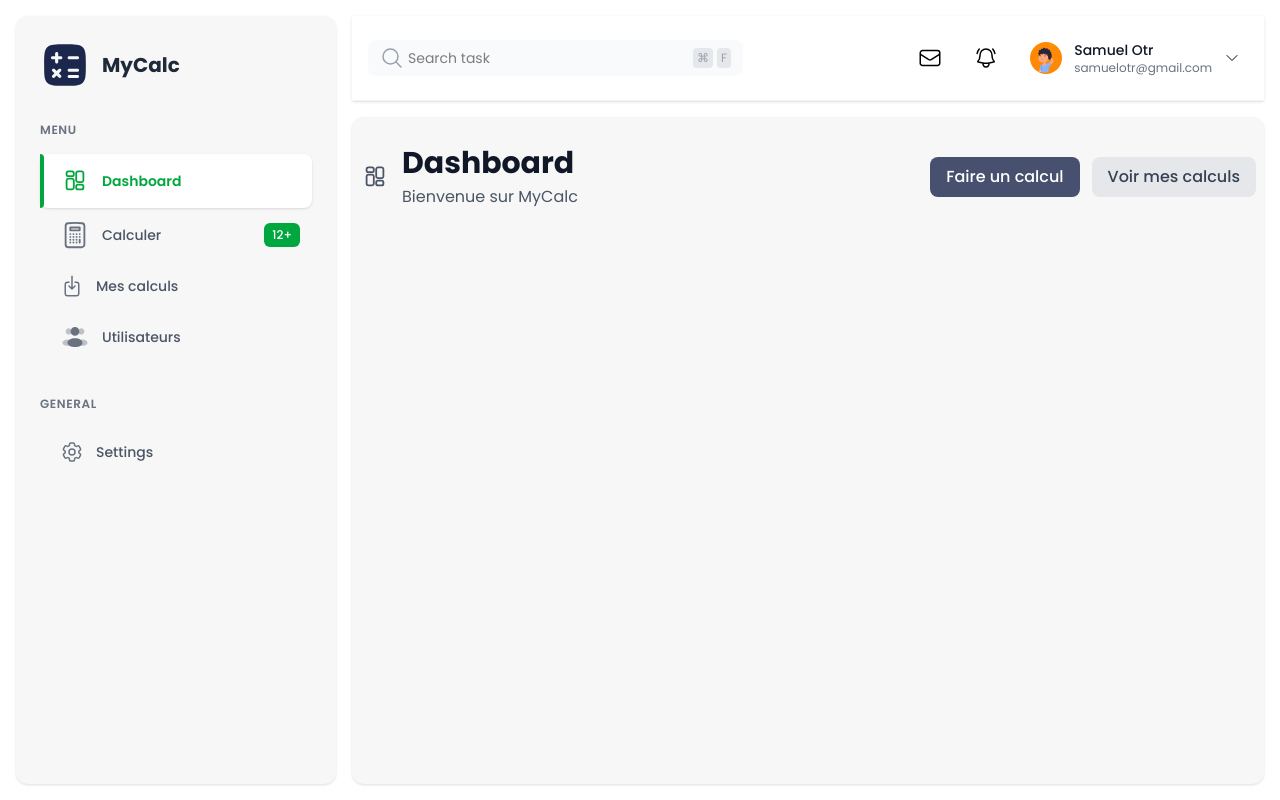
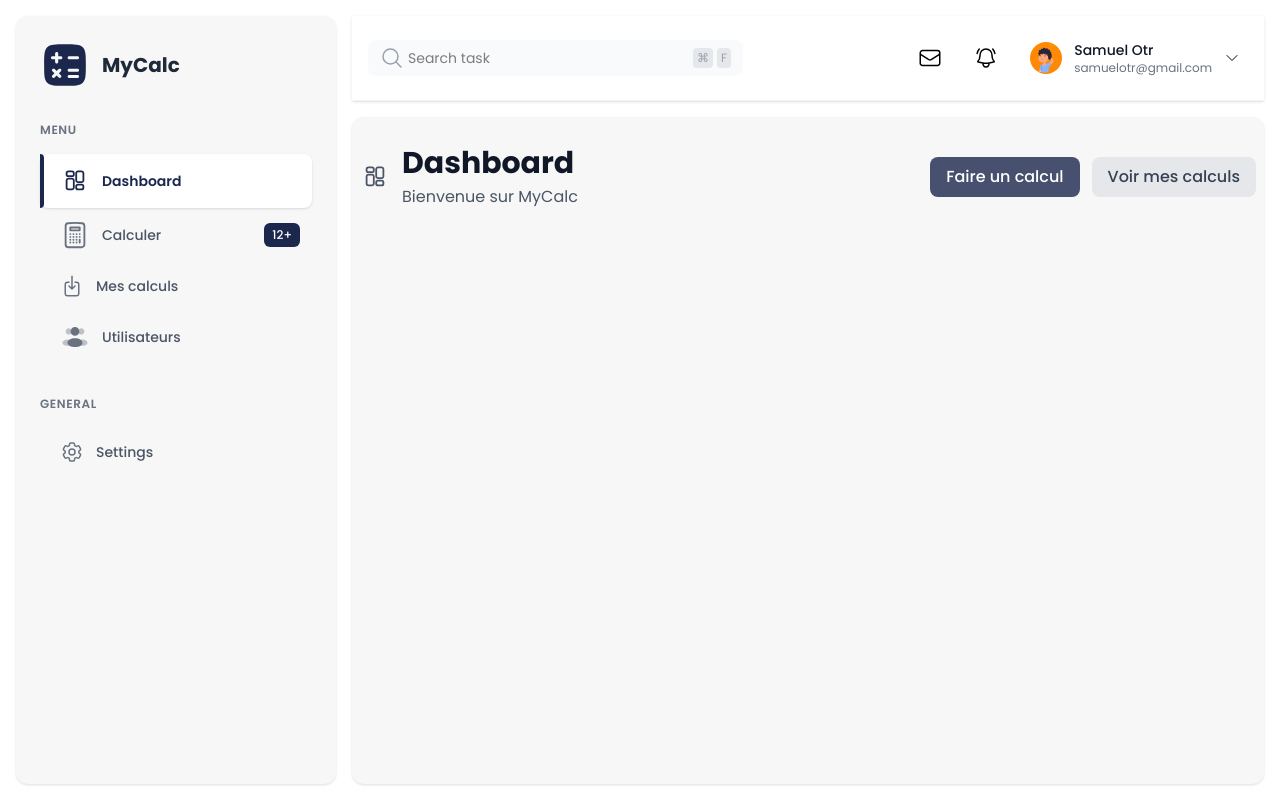
Before and after one commit to Samuelouattara/mycalc, a Next.js app: page / in a window 1280 px wide. Built offline with nearby package versions, Linux system fonts and the light colour scheme.

Commit message:
Mise à jour de la couleur pour Is_Active?

```diff
--- a/components/dashboardLayout/SideBar.tsx
+++ b/components/dashboardLayout/SideBar.tsx
@@ -64,14 +64,14 @@ const LinkSidebar = ({ href, label, icon, isActive = false, badge }: LinkSidebar
                 }`}>
                 {/* Barre verte pour l'état actif */}
                 {isActive && (
-                    <div className="absolute left-0 top-0 bottom-0 w-1 bg-green-600 rounded-r-sm"></div>
+                    <div className="absolute left-0 top-0 bottom-0 w-1 bg-[#1C274D] rounded-r-sm"></div>
                 )}
 
                 <div className="flex items-center gap-3 pl-2">
-                    <div className={`${isActive ? 'text-green-600' : 'text-gray-500'}`}>
+                    <div className={`${isActive ? 'text-[#1C274D]' : 'text-gray-500'}`}>
                         {icon}
                     </div>
-                    <span className={`text-sm font-medium ${isActive ? 'text-green-600 font-semibold' : 'text-gray-600'
+                    <span className={`text-sm font-medium ${isActive ? 'text-[#1C274D] font-semibold' : 'text-gray-600'
                         }`}>
                         {label}
                     </span>
@@ -79,7 +79,7 @@ const LinkSidebar = ({ href, label, icon, isActive = false, badge }: LinkSidebar
 
                 {/* Badge de notification */}
                 {badge && (
-                    <div className="bg-green-600 text-white text-xs px-2 py-1 rounded-md font-medium">
+                    <div className="bg-[#1C274D] text-white text-xs px-2 py-1 rounded-md font-medium">
                         {badge}
                     </div>
                 )}
```
Also changed, not shown: components/calculator/Calculator.tsx (added).
